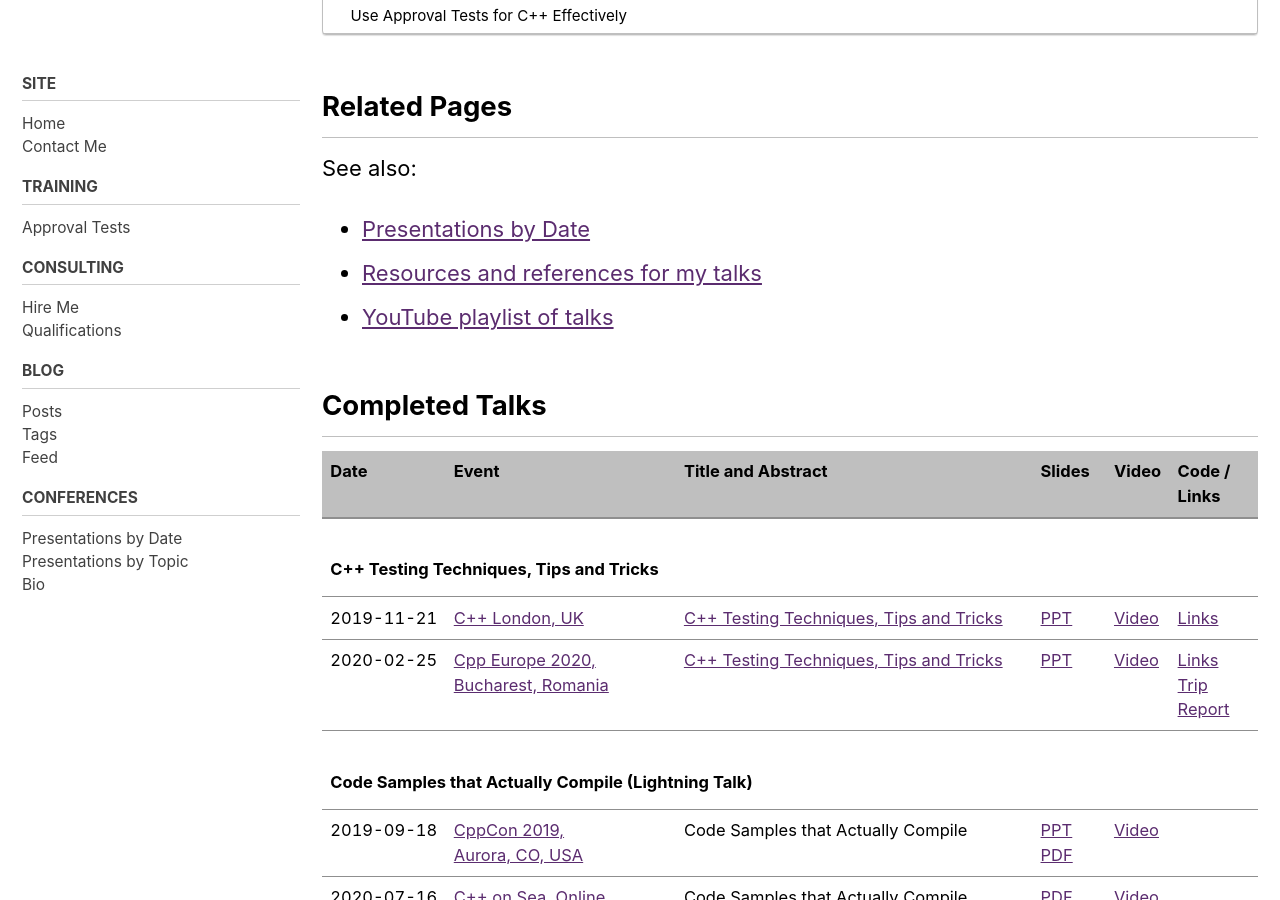
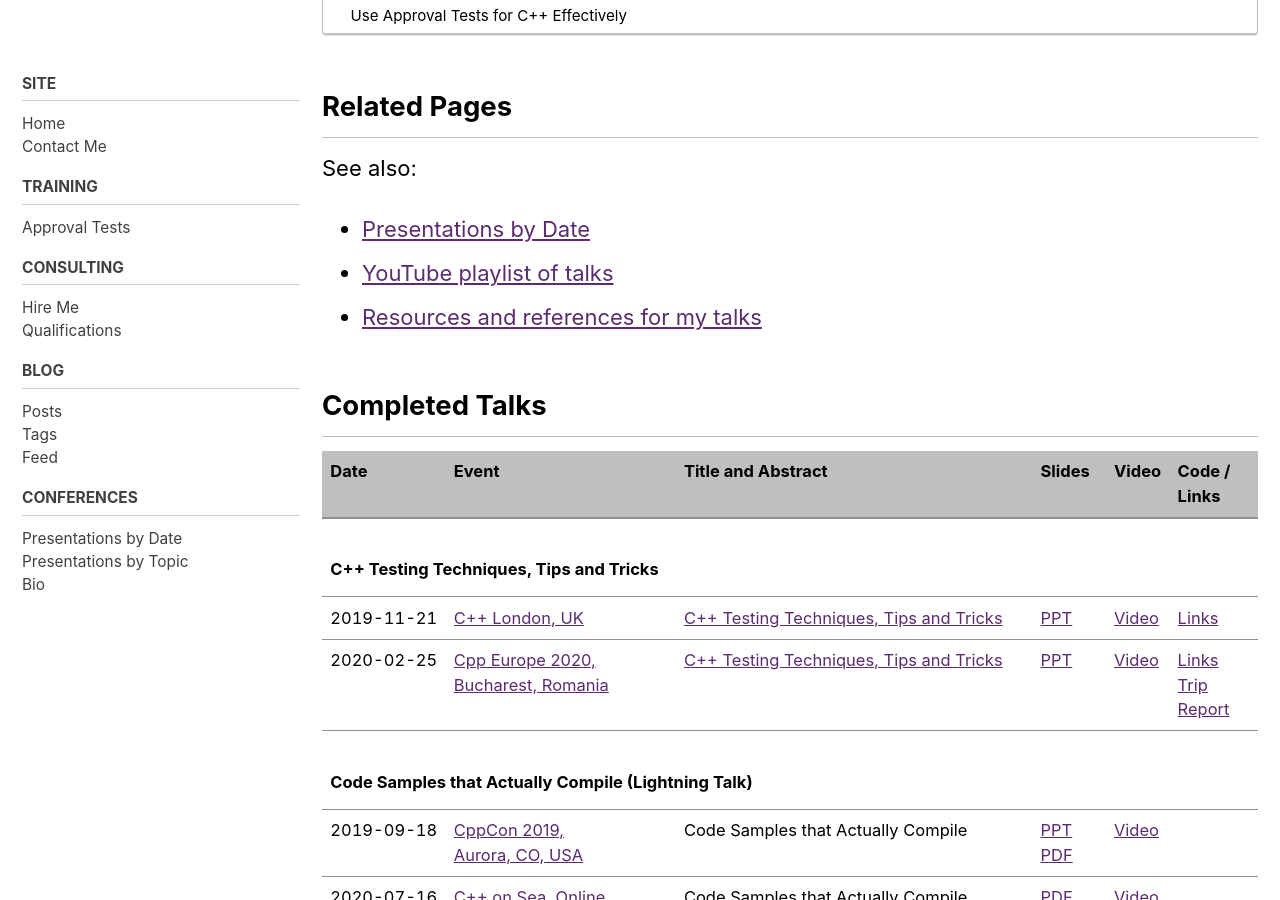
Before and after one commit to claremacrae/claremacrae.github.io, a Jekyll site: the page built from conferences/presentations_by_topic.md, in a window 1280 px wide and 900 px high, scrolled down 518 px. Built offline with Jekyll 4.4.1, drawn with Linux system fonts in a browser that asks for light colours; cached includes are drawn as plain includes; nearby versions of some CDN libraries; part of the change alters nothing that is shown.

```diff
--- a/_includes/presentations/see-also.html
+++ b/_includes/presentations/see-also.html
@@ -8,6 +8,6 @@
 {% if page.title != "Presentations by Date" %}
   <li><a href="/conferences/presentations.html">Presentations by Date</a></li>
 {% endif %}
+  <li><a href="https://www.youtube.com/playlist?list=PLoe3M-5Wdtgzzw7J-owNzk2vFOwTO8VtF">YouTube playlist of talks</a></li>
   <li><a href="https://github.com/claremacrae/talks">Resources and references for my talks</a></li>
-  <li><a href="https://www.youtube.com/playlist?list=PLoe3M-5Wdtgzzw7J-owNzk2vFOwTO8VtF">YouTube playlist of talks</a></li>
 </ul>
```
